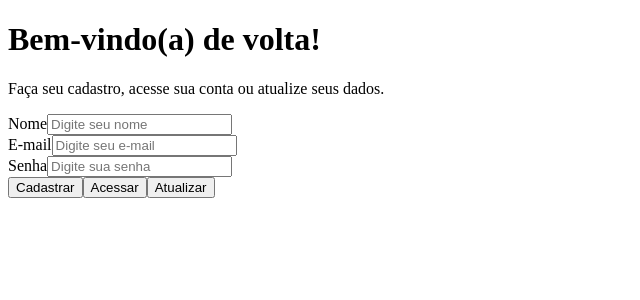
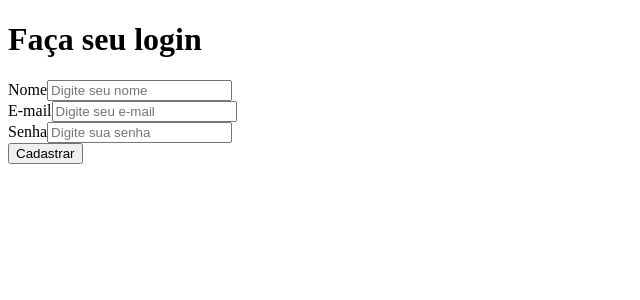
Before and after one commit to janascher/react-alpha-edtech, a React (Create React App) app in the folder studying-react/: page / in a window 1280 px wide. Shown: the top 300 px of the page, without its empty margins (0-640 px from the left). Built offline with nearby package versions, Linux system fonts and the light colour scheme.

Commit message:
chore: added files

```diff
--- a/studying-react/package.json
+++ b/studying-react/package.json
@@ -39,5 +39,8 @@
       "last 1 firefox version",
       "last 1 safari version"
     ]
+  },
+  "devDependencies": {
+    "sass": "^1.56.1"
   }
 }
--- a/studying-react/src/components/Button/index.tsx
+++ b/studying-react/src/components/Button/index.tsx
@@ -1,7 +1,22 @@
-import { IButtonProps } from '../../models/ibuttonprops';
+import { IButtonType } from '../../models/ibutton';
+/* import Modal from '../Form/Modal'; */
+import useModal from '../../hooks/useModal';
 
-function Button({ children }: IButtonProps) {
-    return <button>{children}</button>;
+function Button({ children }: IButtonType) {
+    const { toggle } = useModal();
+
+    return <button onClick={toggle}>{children}</button>;
 }
 
+/* function Button({ children }: IButtonType) {
+    const { isOpen, toggle } = useModal();
+
+    return (
+        <>
+            <button onClick={toggle}>{children}</button>
+            <Modal isOpen={isOpen} toggle={toggle}>Login efetuado!</Modal>
+        </>
+    );
+} */
+
 export default Button;
--- /dev/null
+++ b/studying-react/src/components/Form/Modal/Modal.scss
@@ -0,0 +1,20 @@
+.modalOverlay {
+    z-index: 9999;
+    width: 100vw;
+    height: 100vh;
+    position: absolute;
+    top: 0;
+    background: rgba(0, 0, 0, 0.7);
+    display: flex;
+    justify-content: center;
+    align-items: center;
+}
+
+.modalBox {
+    display: block;
+    background: white;
+    width: 70%;
+    height: 70%;
+    padding: 1rem;
+    border-radius: 1rem;
+}
--- /dev/null
+++ b/studying-react/src/components/Form/Modal/index.tsx
@@ -0,0 +1,19 @@
+import { IModalType } from '../../../models/imodal';
+import './Modal.scss';
+
+function Modal({ children, isOpen, toggle }: IModalType) {
+
+    return (
+        <>
+            {isOpen  && (
+                <div className="modalOverlay" onClick={toggle}>
+                    <div className="modalBox" onClick={(e) => e.stopPropagation()}>
+                        {children}
+                    </div>
+                </div>
+            )}
+        </>
+    );
+}
+
+export default Modal;
--- a/studying-react/src/components/Form/index.tsx
+++ b/studying-react/src/components/Form/index.tsx
@@ -1,26 +1,96 @@
-import Button from "../Button";
+import React, { useState } from 'react';
+import useModal from '../../hooks/useModal';
+import Button from '../Button';
+import Modal from './Modal';
 
 function Form() {
+    const [userName, setUserName] = useState('');
+    const [userEmail, setUserEmail] = useState('');
+    const [userPassWord, setUserPassWord] = useState('');
+    const { toggle } = useModal();
+    let [isOpen, setIsOpen] = useState(false);
+
+    async function loginUsers(e: React.FormEvent<HTMLFormElement>) {
+        e.preventDefault();
+        const formData = new FormData(e.target as HTMLFormElement);
+        const body = Object.fromEntries(formData.entries());
+        setIsOpen(true);
+        console.log(body);
+    }
+
     return (
-        <form>
-            <h1>Bem-vindo&#40;a&#41; de volta!</h1>
-            <p>Faça seu cadastro, acesse sua conta ou atualize seus dados.</p>
+        <>
+            <Modal isOpen={isOpen} toggle={toggle}>
+                Login efetuado!
+            </Modal>
+            <form onSubmit={loginUsers}>
+                <h1>Faça seu login</h1>
+                <div>
+                    <label htmlFor="userName">Nome</label>
+                    <input
+                        name="userName"
+                        id="userName"
+                        value={userName}
+                        onChange={(e) => setUserName(e.target.value)}
+                        pattern="^[A-Z][a-z]{1,}([A-Z][a-z]{1,}){0,}$"
+                        placeholder="Digite seu nome"
+                        required
+                    />
+                </div>
+                <div>
+                    <label htmlFor="userEmail">E-mail</label>
+                    <input
+                        type="email"
+                        name="userEmail"
+                        id="userEmail"
+                        value={userEmail}
+                        onChange={(e) => setUserEmail(e.target.value)}
+                        placeholder="Digite seu e-mail"
+                        required
+                    />
+                </div>
+                <div>
+                    <label htmlFor="userPassWord">Senha</label>
+                    <input
+                        type="text"
+                        name="userPassWord"
+                        id="userPassWord"
+                        value={userPassWord}
+                        onChange={(e) => setUserPassWord(e.target.value)}
+                        placeholder="Digite sua senha"
+                        required
+                    />
+                </div>
+                <Button>Cadastrar</Button>
+            </form>
+        </>
+    );
+
+    /* return (
+        <form onSubmit={loginUsers}>
+            <h1>Faça seu login</h1>
             <div>
                 <label htmlFor="userName">Nome</label>
                 <input
-                    type="text"
                     name="userName"
                     id="userName"
+                    value={userName}
+                    onChange={(e) => setUserName(e.target.value)}
+                    pattern="^[A-Z][a-z]{1,}([A-Z][a-z]{1,}){0,}$"
                     placeholder="Digite seu nome"
+                    required
                 />
             </div>
             <div>
                 <label htmlFor="userEmail">E-mail</label>
                 <input
-                    type="text"
+                    type="email"
                     name="userEmail"
                     id="userEmail"
+                    value={userEmail}
+                    onChange={(e) => setUserEmail(e.target.value)}
                     placeholder="Digite seu e-mail"
+                    required
                 />
             </div>
             <div>
@@ -29,20 +99,15 @@ function Form() {
                     type="text"
                     name="userPassWord"
                     id="userPassWord"
+                    value={userPassWord}
+                    onChange={(e) => setUserPassWord(e.target.value)}
                     placeholder="Digite sua senha"
+                    required
                 />
             </div>
-            <Button>
-                Cadastrar
-            </Button>
-            <Button>
-                Acessar
-            </Button>
-            <Button>
-                Atualizar
-            </Button>
+            <Button>Cadastrar</Button>
         </form>
-    );
+    ); */
 }
 
 export default Form;
--- /dev/null
+++ b/studying-react/src/hooks/useModal.tsx
@@ -0,0 +1,25 @@
+import { useState } from 'react';
+
+function useModal() {
+    const [isOpen, setIsOpen] = useState(false);
+    /* const [modalOpen, setModalOpen] = useState(false); */
+
+    function toggle() {
+        console.log(' IF modal');
+        setIsOpen(!isOpen);
+    }
+
+    /*  function toggle() {
+            console.log(' IF modal');
+            setModalOpen(!modalOpen);
+    } */
+
+    /* const toggle = () => {
+        console.log(' IF modal');
+        setIsOpen(!isOpen);
+    }; */
+
+    return { isOpen, toggle };
+}
+
+export default useModal;
--- /dev/null
+++ b/studying-react/src/models/ibutton.ts
@@ -0,0 +1,4 @@
+export interface IButtonType {
+    children: React.ReactNode;
+    type?: 'submit';
+}
--- a/studying-react/src/models/ibuttonprops.ts
+++ /dev/null
@@ -1,3 +0,0 @@
-export interface IButtonProps {
-    children: React.ReactNode;
-}
--- /dev/null
+++ b/studying-react/src/models/iform.ts
@@ -0,0 +1,5 @@
+import { IUser } from './iuser';
+
+export interface IFromProps {
+    setUsers: React.Dispatch<React.SetStateAction<IUser>>;
+}
--- /dev/null
+++ b/studying-react/src/models/imodal.ts
@@ -0,0 +1,5 @@
+export interface IModalType {
+    children?: React.ReactNode;
+    isOpen?: boolean;
+    toggle: () => void;
+}
--- /dev/null
+++ b/studying-react/src/models/iuser.ts
@@ -0,0 +1,5 @@
+export interface IUser{
+    userName: string;
+    userEmail: string;
+    userPassWord: string;
+}
```
Also changed, not shown: 2 other files (tests, documents, lock files or other folders).
